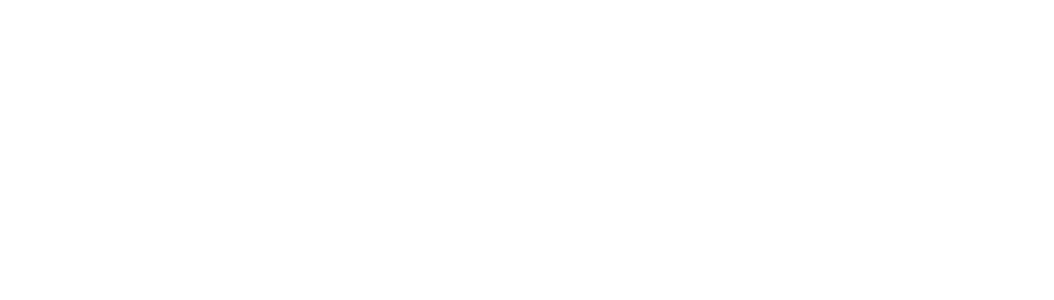
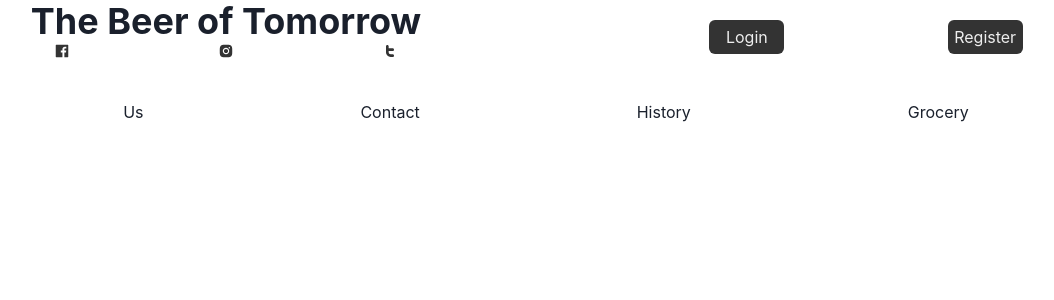
Before and after one commit to Ellie1341994/TJChallenge, a React (Create React App) app: page /beers_ in a window 1280 px wide. Shown: the top 300 px of the page, without its empty margins (94-1148 px from the left). Built offline with nearby package versions, Linux system fonts and the light colour scheme.

Commit message:
Add GroceryView prototype component which displayes the beers store

```diff
--- a/src/App.tsx
+++ b/src/App.tsx
@@ -9,6 +9,7 @@
 import { beersService } from "./services/beers";
 import { Beer as IBeer } from "./types/beer";
 import { BeerView } from "./pages/BeerView";
+import { GroceryView } from "./pages/GroceryView";
 export const App = () => {
   const [test, setTest] = React.useState<IBeer[] | []>([]);
   React.useEffect(() => {
@@ -20,7 +21,9 @@
       <Switch>
         <Route
           path="/beers_"
-          render={({ location, match }) => location.search}
+          render={({ location, match }) => (
+            <GroceryView children={location.search} />
+          )}
         />
         <Route
           exact
--- a/src/pages/Base.tsx
+++ b/src/pages/Base.tsx
@@ -0,0 +1,12 @@
+import * as React from "react";
+import { Footer } from "../components/Footer";
+import { MainHeader } from "../components/MainHeader";
+export const PagesBase = ({ children }: { children: any }) => {
+  return (
+    <>
+      <MainHeader />
+      {children}
+      <Footer />
+    </>
+  );
+};
--- /dev/null
+++ b/src/pages/GroceryView.tsx
@@ -0,0 +1,6 @@
+import * as React from "react";
+import { PagesBase } from "./Base";
+
+export const GroceryView = ({ children }: any) => {
+  return <PagesBase children={() => children} />;
+};
```
